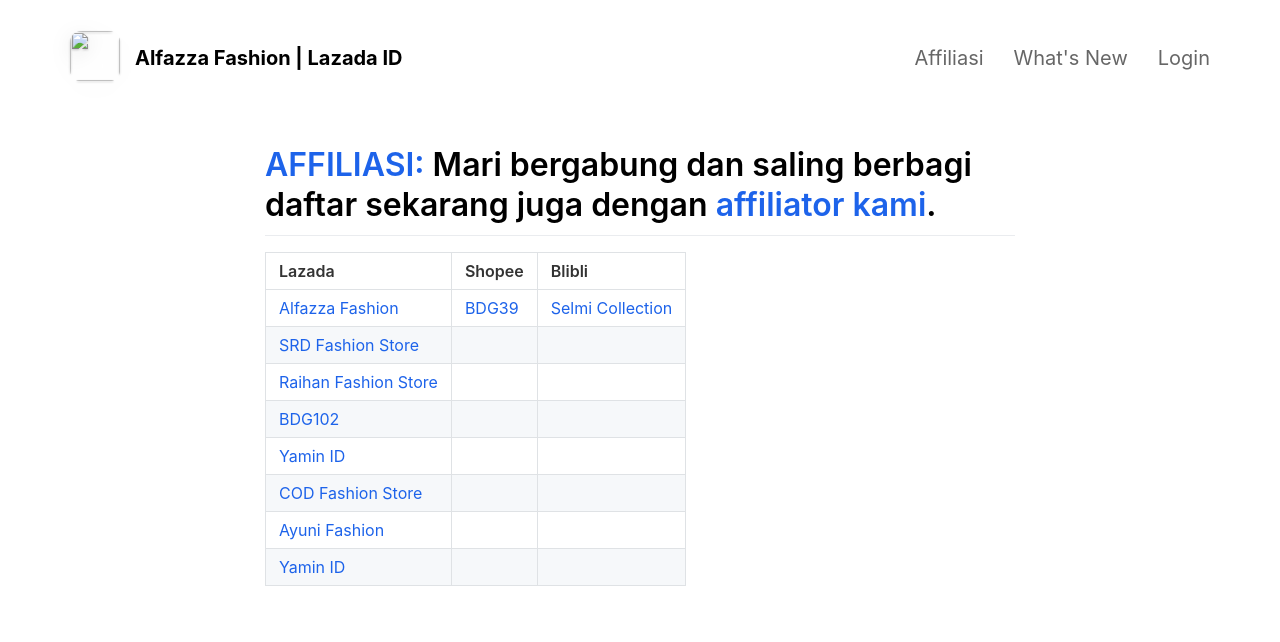
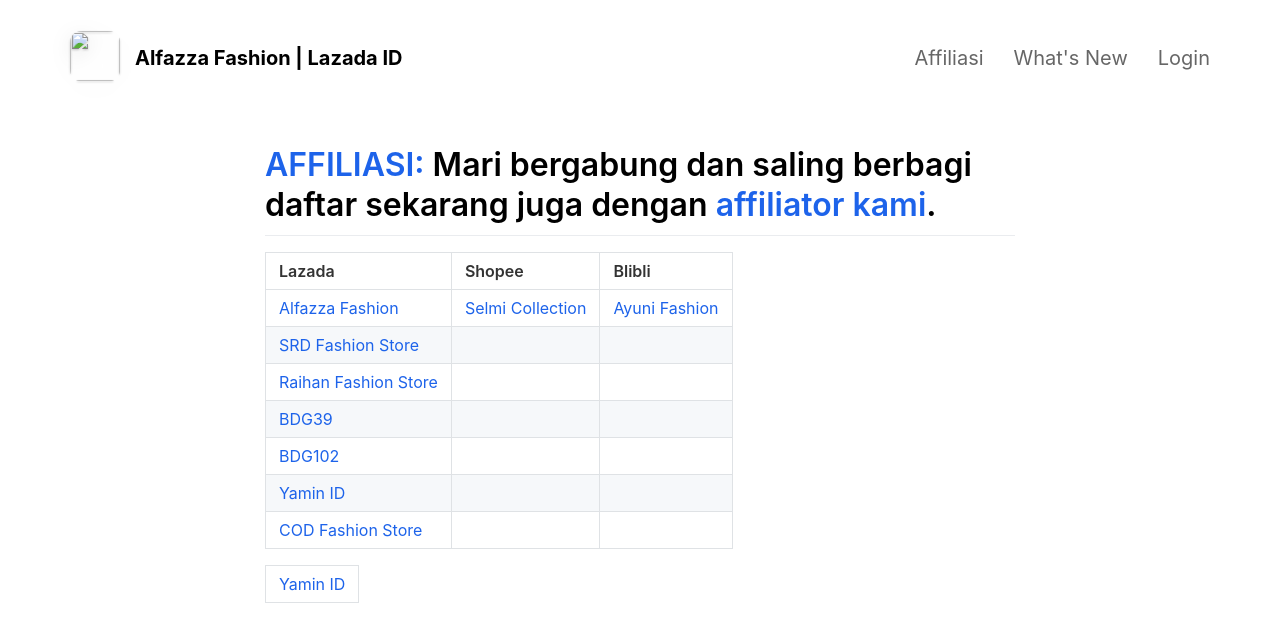
Before and after one commit to Alfazza967/alfazza.github.io, a Jekyll site: the page built from _pages/affiliate.md, in a window 1280 px wide. Shown: the top 642 px of the page. Built offline with Jekyll 4.4.1, drawn with Linux system fonts in a browser that asks for light colours; nearby versions of some CDN libraries.

```diff
--- a/_pages/affiliate.md
+++ b/_pages/affiliate.md
@@ -7,11 +7,12 @@ include_in_header: true
 
 | Lazada | Shopee | Blibli |
 | :----- | :----- | :----- |
-| <a href="https://www.lazada.co.id/alfazza-fashions" rel="noopener noreferrer" target="_blank">Alfazza Fashion</a> | <a href="https://www.lazada.co.id/bdg39" rel="noopener noreferrer" target="_blank">BDG39</a> | <a href="https://shopee.co.id/selmicollection" rel="noopener noreferrer" target="_blank">Selmi Collection</a>
+| <a href="https://www.lazada.co.id/alfazza-fashions" rel="noopener noreferrer" target="_blank">Alfazza Fashion</a> | <a href="https://shopee.co.id/selmicollection" rel="noopener noreferrer" target="_blank">Selmi Collection</a> | <a href="https://www.blibli.com/merchant/ayuni/AYI-70008" rel="noopener noreferrer" target="_blank">Ayuni Fashion</a>
 | <a href="https://shopee.co.id/srdfashionstore" rel="noopener noreferrer" target="_blank">SRD Fashion Store</a> |
 | <a href="https://www.lazada.co.id/raihan-fashion-store" rel="noopener noreferrer" target="_blank">Raihan Fashion Store</a>
+| <a href="https://www.lazada.co.id/bdg39" rel="noopener noreferrer" target="_blank">BDG39</a>
 | <a href="https://www.lazada.co.id/bdg102" rel="noopener noreferrer" target="_blank">BDG102</a>
 | <a href="https://www.lazada.co.id/shop/yamin-id" rel="noopener noreferrer" target="_blank">Yamin ID</a>
 | <a href="https://www.lazada.co.id/cod-fashion-store" rel="noopener noreferrer" target="_blank">COD Fashion Store</a>
-| <a href="https://www.blibli.com/merchant/ayuni/AYI-70008" rel="noopener noreferrer" target="_blank">Ayuni Fashion</a>
+
 | <a href="https://www.blibli.com/merchant/yamin-id/YAI-70015" rel="noopener noreferrer" target="_blank">Yamin ID</a> |
```
